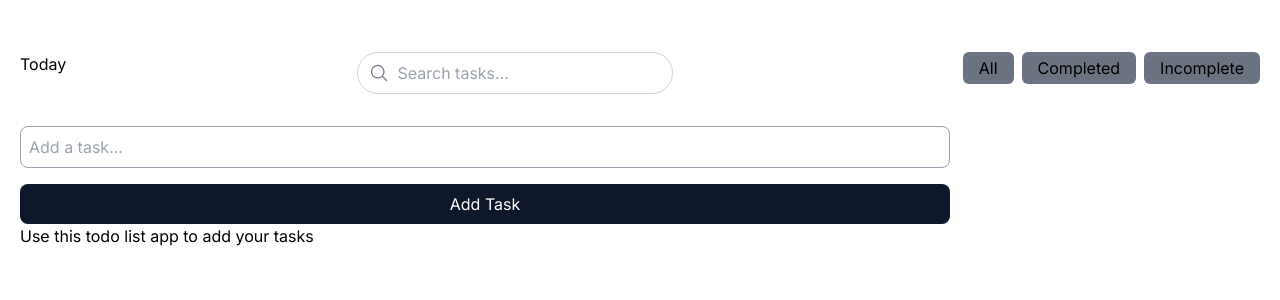
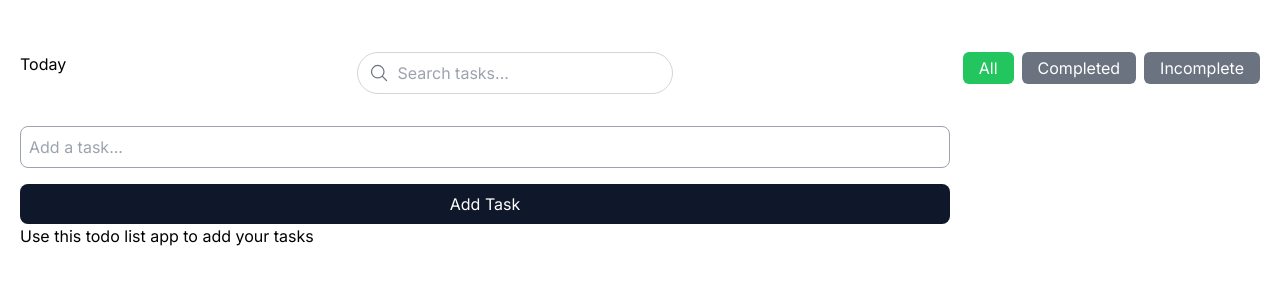
Before and after one commit to Ankush-nitjsr/todo-list-app, a React (Vite) app: page / in a window 1280 px wide. Shown: the top 300 px of the page. Built offline with nearby package versions, Linux system fonts and the light colour scheme.

Commit message:
chore: Add style

```diff
--- a/src/features/filter-tasks/FilterTasks.tsx
+++ b/src/features/filter-tasks/FilterTasks.tsx
@@ -1,25 +1,32 @@
 import { useTasks } from "../../context/TaskContext";
 
 export const FilterTasks = () => {
-  const { setFilter } = useTasks();
+  // Get filter and setFilter state from context
+  const { filter, setFilter } = useTasks();
+
+  const getButtonClass = (filterType: string) => {
+    return filter === filterType
+      ? "bg-green-500 text-white px-4 py-1 rounded-md" // Active button style
+      : "bg-gray-500 hover:bg-green-400 text-white px-4 py-1 rounded-md"; // Default button style
+  };
 
   return (
     <div className="space-x-2">
       <button
         onClick={() => setFilter("all")}
-        className="bg-gray-500 hover:bg-green-400 px-4 py-1 rounded-md"
+        className={getButtonClass("all")}
       >
         All
       </button>
       <button
         onClick={() => setFilter("completed")}
-        className="bg-gray-500 hover:bg-green-400 px-4 py-1 rounded-md"
+        className={getButtonClass("completed")}
       >
         Completed
       </button>
       <button
         onClick={() => setFilter("incomplete")}
-        className="bg-gray-500 hover:bg-green-400 px-4 py-1 rounded-md"
+        className={getButtonClass("incomplete")}
       >
         Incomplete
       </button>
```
